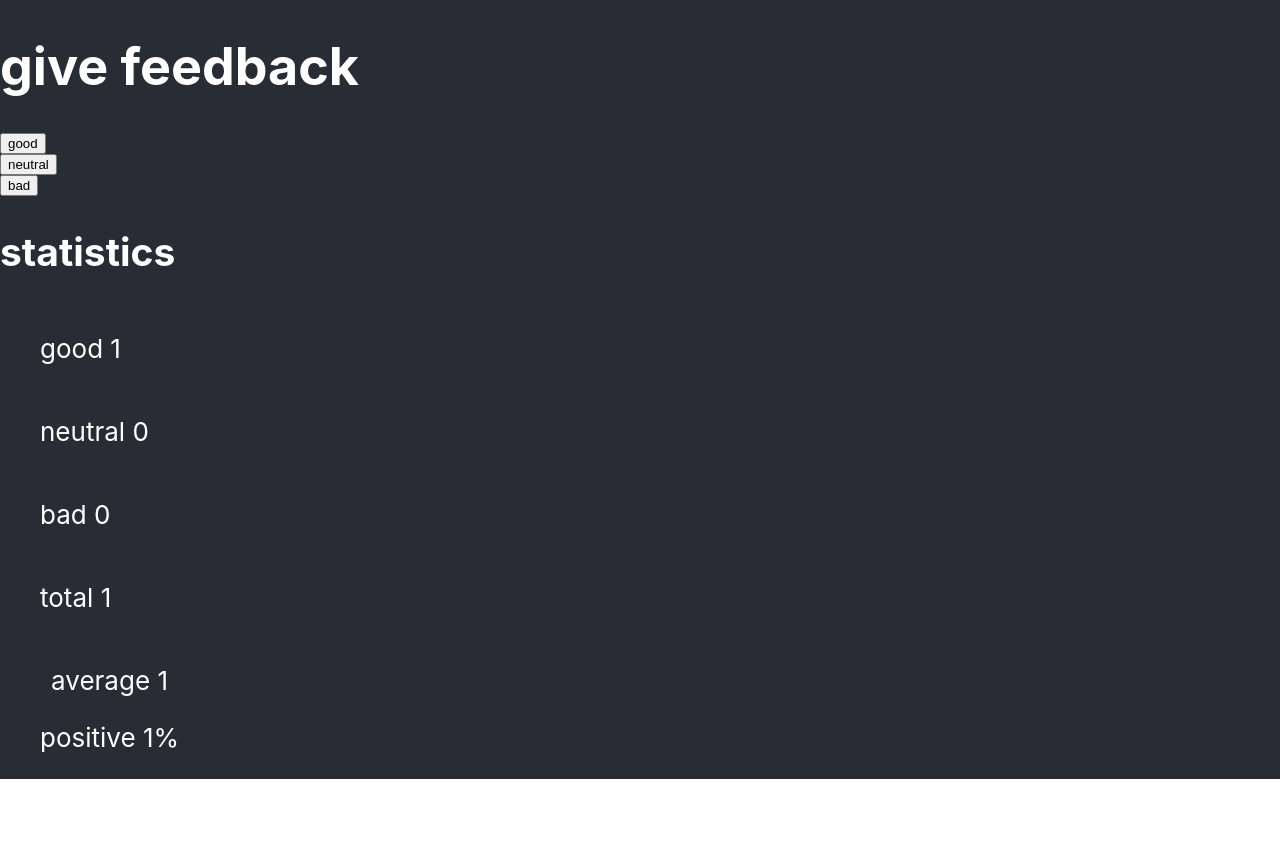
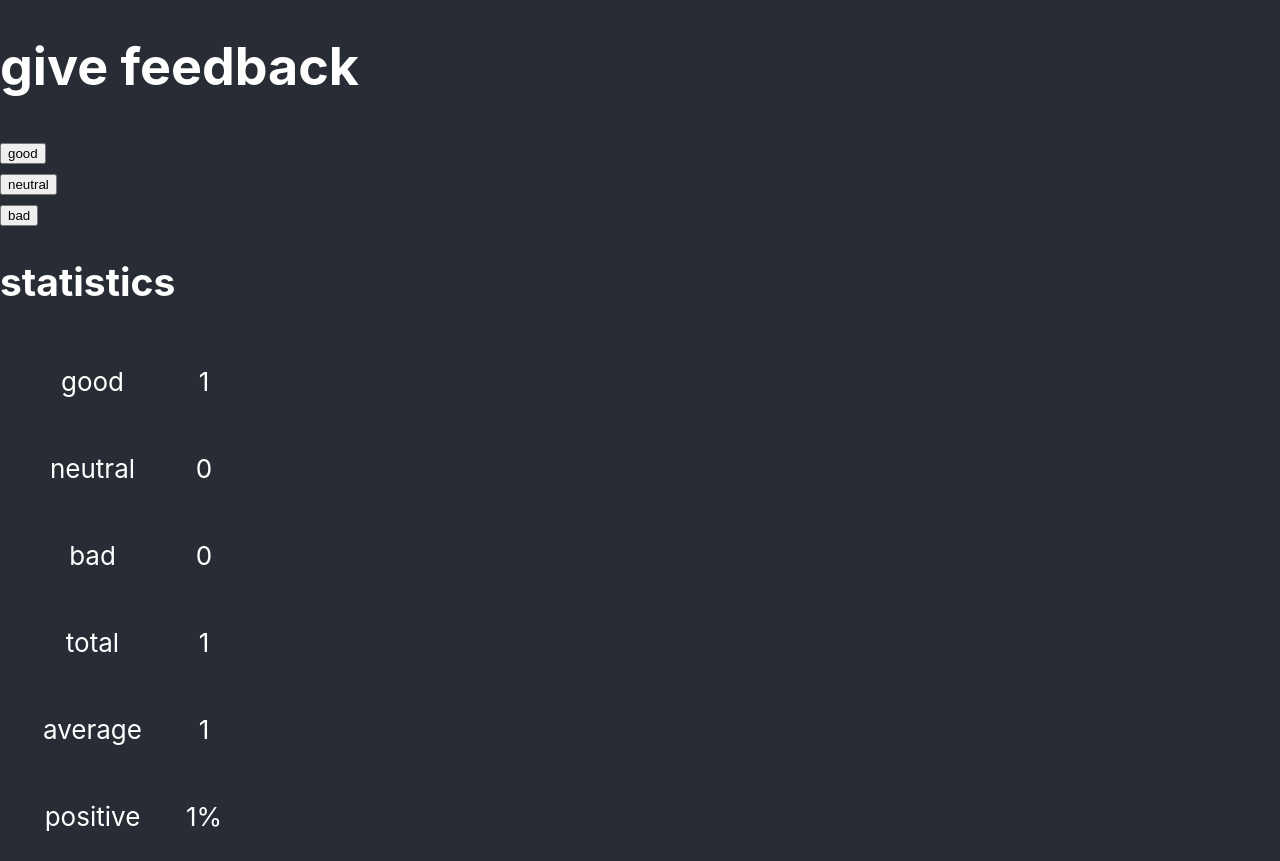
Before and after one commit to jainaga/Fullstack, a React (Create React App) app in the folder fullstack/: page / in a window 1280 px wide. Both pictures are taken after a click on the button "good". Before the commit the page ends 800 px from the top, so only its background shows below. Built offline with nearby package versions, Linux system fonts and the light colour scheme.

Commit message:
Listo los ejercicios de contador de votos

```diff
--- a/fullstack/src/App.js
+++ b/fullstack/src/App.js
@@ -1,7 +1,7 @@
 import React, { useState } from 'react';
 import './App.css';
 
-const Statistics = ({counts}) => {
+const Statistics = ({counts,estadistica,nombre_valor}) => {
 
     const porcentaje = () => {
     const votos = [...counts];
@@ -14,20 +14,28 @@ const Statistics = ({counts}) => {
     return positivos;
   }
 
+
+
   return (
     <div>
-      <ul>average {porcentaje()}</ul>
-      <ul>positive {positive()}%</ul>
+      {estadistica === "good" && nombre_valor === "nombre" && <ul>{estadistica}</ul>}
+      {estadistica === "good" && nombre_valor === "valor" && <ul>{counts[0]}</ul>}
+      {estadistica === "neutral" && nombre_valor === "valor" && <ul>{counts[1]}</ul>}
+      {estadistica === "bad" && nombre_valor === "valor" && <ul>{counts[2]}</ul>}
+      {estadistica === "total" && nombre_valor === "valor" && <ul>{counts[0]+counts[1]+counts[2]}</ul>}
+      {estadistica === "average" && nombre_valor === "valor" && <ul>{porcentaje()}</ul>}
+      {estadistica === "positive" && nombre_valor === "valor" && <ul>{positive()}%</ul>}
+      {estadistica === "positive" && nombre_valor === "nombre" && <ul>{estadistica}</ul>}
+      {estadistica === "average" && nombre_valor === "nombre" && <ul>{estadistica}</ul>}
+      {estadistica === "total" && nombre_valor === "nombre" && <ul>{estadistica}</ul>}
+      {estadistica === "bad" && nombre_valor === "nombre" && <ul>{estadistica}</ul>}
+      {estadistica === "neutral" && nombre_valor === "nombre" && <ul>{estadistica}</ul>}
     </div>
   );
 };
 
 
-function App() {
-
-  const [counts, setCounts] = useState([0, 0, 0]);
-  const [isVisible, setIsVisible] = useState(false);
-
+const Button = ({counts, setCounts, setIsVisible, text}) => {
   const handleFeedback = (pos) => {
     const newCounts = [...counts];
     newCounts[pos] += 1;
@@ -35,25 +43,62 @@ function App() {
     setIsVisible(true);
   }
 
+  return (
+    <div>
+      {text === "good" && <button onClick={() => handleFeedback(0)}>{text}</button>}
+      {text === "neutral" && <button onClick={() => handleFeedback(1)}>{text}</button>}
+      {text === "bad" && <button onClick={() => handleFeedback(2)}>{text}</button>}
+    </div>
+  );
+};
+
+function App() {
+
+  const [counts, setCounts] = useState([0, 0, 0]);
+  const [isVisible, setIsVisible] = useState(false);
+
+
+
 
   return (
     <div className="App">
       <header className="App-header">
         <h1>give feedback</h1>
-        <button onClick={() => handleFeedback(0)}>good</button>
-        <button onClick={() => handleFeedback(1)}>neutral</button>
-        <button onClick={() => handleFeedback(2)}>bad</button>
+        <Button counts={counts} setCounts={setCounts} setIsVisible={setIsVisible} text={"good"}></Button>
+        <Button counts={counts} setCounts={setCounts} setIsVisible={setIsVisible} text={"neutral"}></Button>
+        <Button counts={counts} setCounts={setCounts} setIsVisible={setIsVisible} text={"bad"}></Button>
       </header>
       <body className="App-body">
         <h2>statistics</h2>
         {!isVisible && (<h3>No hay ingresos aún</h3>)}
         {isVisible && (
         <div className='estadistica' >
-        <ul>good {counts[0]}</ul>
-        <ul>neutral {counts[1]}</ul>
-        <ul>bad {counts[2]}</ul>
-        <ul>total {counts[0]+counts[1]+counts[2]}</ul>
-        <Statistics counts={counts}></Statistics>
+        <table>
+          <tr>
+            <td><Statistics counts={counts} estadistica={"good"} nombre_valor={"nombre"}></Statistics></td>
+            <td><Statistics counts={counts} estadistica={"good"} nombre_valor={"valor"}></Statistics></td>
+          </tr>
+          <tr>
+            <td><Statistics counts={counts} estadistica={"neutral"} nombre_valor={"nombre"}></Statistics></td>
+            <td><Statistics counts={counts} estadistica={"neutral"} nombre_valor={"valor"}></Statistics></td>
+          </tr>
+          <tr>
+            <td><Statistics counts={counts} estadistica={"bad"} nombre_valor={"nombre"}></Statistics></td>
+            <td><Statistics counts={counts} estadistica={"bad"} nombre_valor={"valor"}></Statistics></td>
+          </tr>
+          <tr>
+            <td><Statistics counts={counts} estadistica={"total"} nombre_valor={"nombre"}></Statistics></td>
+            <td><Statistics counts={counts} estadistica={"total"} nombre_valor={"valor"}></Statistics></td>
+          </tr>
+          <tr>
+            <td><Statistics counts={counts} estadistica={"average"} nombre_valor={"nombre"}></Statistics></td>
+            <td><Statistics counts={counts} estadistica={"average"} nombre_valor={"valor"}></Statistics></td>
+          </tr>
+          <tr>
+            <td><Statistics counts={counts} estadistica={"positive"} nombre_valor={"nombre"}></Statistics></td>
+            <td><Statistics counts={counts} estadistica={"positive"} nombre_valor={"valor"}></Statistics></td>
+          </tr>
+        </table>
         </div>)}
       </body>
     </div>
```
